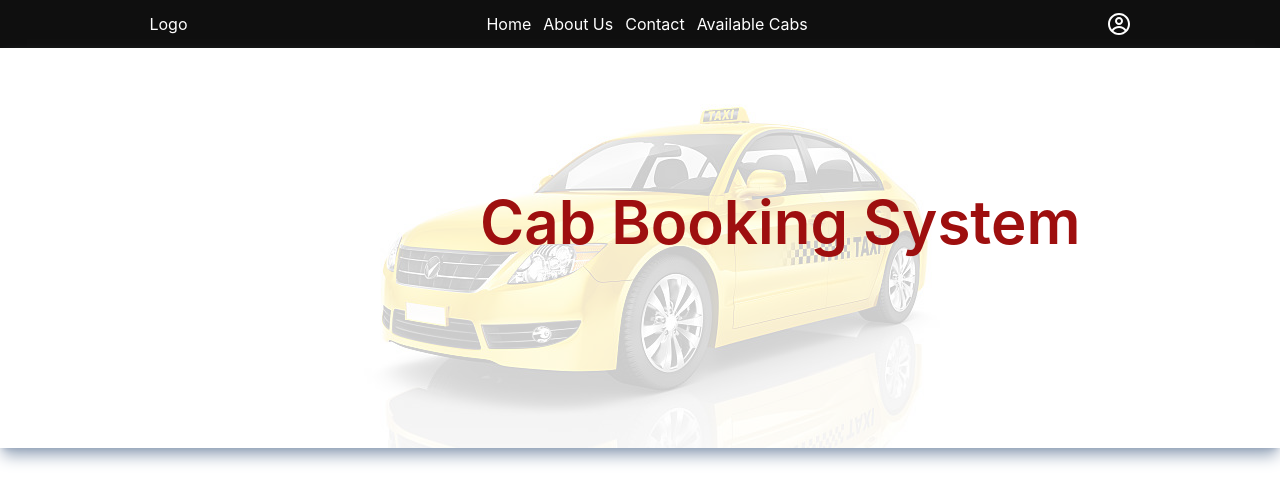
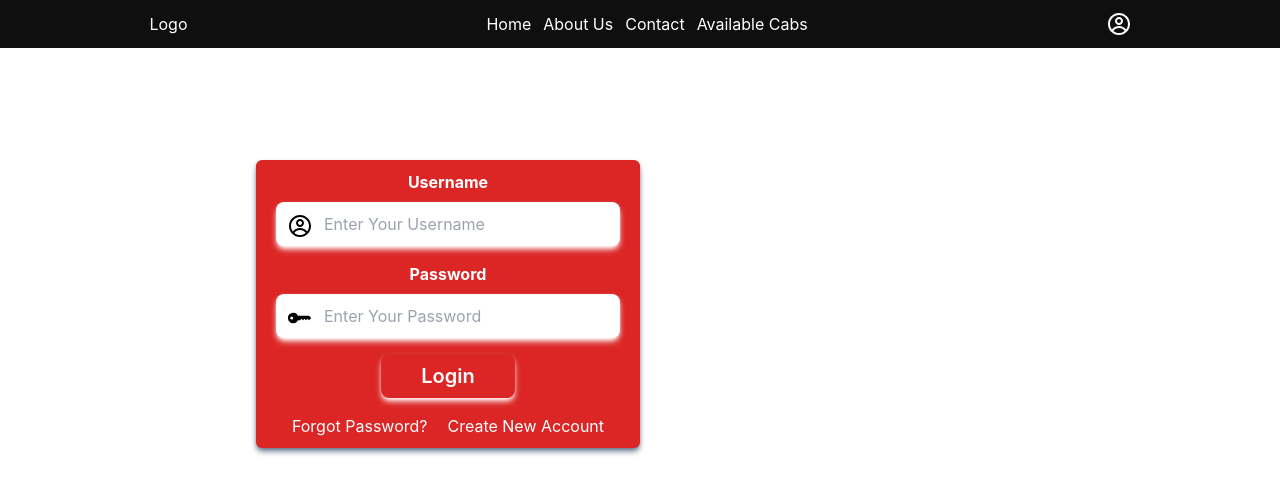
Before and after one commit to Sushant203/clz-project, a React (Create React App) app: page / in a window 1280 px wide. Shown: the top 502 px of the page. Built offline with nearby package versions, Linux system fonts and the light colour scheme.

Commit message:
login page partially completed

```diff
--- a/package.json
+++ b/package.json
@@ -6,11 +6,15 @@
     "@testing-library/jest-dom": "^5.16.5",
     "@testing-library/react": "^13.4.0",
     "@testing-library/user-event": "^13.5.0",
+    "formik": "^2.4.2",
     "react": "^18.2.0",
     "react-dom": "^18.2.0",
     "react-icons": "^4.10.1",
+    "react-router-dom": "^6.14.0",
     "react-scripts": "5.0.1",
-    "web-vitals": "^2.1.4"
+    "react-toastify": "^9.1.3",
+    "web-vitals": "^2.1.4",
+    "yup": "^1.2.0"
   },
   "scripts": {
     "start": "react-scripts start",
--- a/src/App.js
+++ b/src/App.js
@@ -1,12 +1,14 @@
 import "./App.css";
 import Home from "./components/homepage/Home";
+import Login from "./components/login/Login";
 import Navbar from "./components/navbar/Navbar";
 
 function App() {
   return (
     <div>
       <Navbar />
-      <Home />
+      <Login />
+      {/* <Home /> */}
     </div>
   );
 }
--- a/src/components/homepage/Home.jsx
+++ b/src/components/homepage/Home.jsx
@@ -22,6 +22,27 @@ const Home = () => {
       >
         cab booking system
       </h1>
+
+      {/* body section */}
+      <div>
+        <article>
+          Lorem ipsum dolor sit, amet consectetur adipisicing elit.
+          Perspiciatis, voluptatibus veritatis quaerat recusandae velit quis,
+          consectetur facilis illo id mollitia ipsum qui accusantium odit
+          possimus quae ipsam officiis illum natus! Illo ratione veritatis
+          quisquam ipsam! Quam accusamus molestiae laudantium nam debitis
+          veniam, ex dolores maxime harum aliquam! Nobis officiis quaerat
+          voluptatum recusandae, sapiente repellat perferendis nisi excepturi
+          sit? Nostrum, itaque. Necessitatibus, atque accusantium. Assumenda
+          molestias maiores nobis odit quibusdam est laborum? Laborum,
+          aspernatur unde. Illum animi adipisci ad perferendis tenetur veniam
+          aspernatur, nulla ea quasi facilis eveniet, labore, nobis sapiente.
+          Necessitatibus recusandae omnis suscipit vero reiciendis ducimus a?
+          Recusandae minus sequi porro provident reprehenderit unde dolorum
+          repellendus temporibus, enim rem nulla dolore eos obcaecati commodi
+          velit esse delectus blanditiis facilis.
+        </article>
+      </div>
     </div>
   );
 };
--- a/src/components/login/Login.jsx
+++ b/src/components/login/Login.jsx
@@ -1,7 +1,105 @@
 import React from "react";
+import { Form, ErrorMessage, Field, Formik } from "formik";
+import * as yup from "yup";
+import { BsFillKeyFill } from "react-icons/bs";
+import { CgProfile } from "react-icons/cg";
+import Signup from "./Signup";
+// formik yup validation
+const schema = yup.object().shape({
+  username: yup.string().required("username is required"),
+  password: yup
+    .string()
+    .min(8, "password is too short!!")
+    .required("password is required"),
+});
+const Login = () => {
+  const Data = [
+    {
+      name: "username",
+      type: "text",
+      icon: <CgProfile className="text-white" />,
+    },
+    {
+      name: "password",
+      type: "password",
+      icon: <BsFillKeyFill />,
+    },
+    // {
+    //   name: "submit",
+    //   type: "button",
+    // },
+  ];
+  return (
+    <div>
+      <div>{/* <h2>Login Form </h2> */}</div>
+      <div className="">
+        <Formik
+          initialValues={{
+            username: "",
+            password: "",
+          }}
+          validationSchema={schema}
+          onSubmit={(val) => {
+            console.log(val);
+          }}
+        >
+          {({ handleSubmit }) => {
+            return (
+              <Form
+                onSubmit={handleSubmit}
+                className="flex flex-col gap-4 justify-center items-center absolute top-40 left-64 capitalize border-none shadow-md shadow-slate-500 rounded-md bg-red-600 h-72 w-96"
+              >
+                {Data.map((val, i) => {
+                  return (
+                    <div key={i} className="flex flex-col gap-1 relative">
+                      <label
+                        htmlFor={val.name}
+                        className="font-bold text-white text-center"
+                      >
+                        {val.name}
+                      </label>
+                      {/* inserting icons */}
+                      <div className="">
+                        {val.name === "username" && (
+                          <CgProfile className="font-medium text-2xl absolute top-11 ml-3 " />
+                        )}
+                        {val.name === "password" && (
+                          <BsFillKeyFill className="text-green text-2xl absolute top-11 ml-3" />
+                        )}
+                      </div>
+                      <Field
+                        type={val.type}
+                        // icon={val.icon}
+                        name={val.name}
+                        placeholder={`enter your ${val.name}`}
+                        className="border-none rounded-lg shadow-md shadow-white outline-none py-2.5 px-12 capitalize"
+                      />
+                      <ErrorMessage
+                        name={val.name}
+                        component={"div"}
+                        className="text-red-500"
+                      />
+                    </div>
+                  );
+                })}
+                <button
+                  type="submit"
+                  className="border-none py-2 px-10 rounded-lg text-xl font-semibold shadow-md shadow-white text-white"
+                >
+                  Login
+                </button>
 
-const Login = () => {
-  return <div></div>;
+                <div className="flex gap-5 capitalize text-white">
+                  <h4>forgot password?</h4>
+                  <a href={Signup}>Create new account</a>
+                </div>
+              </Form>
+            );
+          }}
+        </Formik>
+      </div>
+    </div>
+  );
 };
 
 export default Login;
```
Also changed, not shown: 1 other file (tests, documents, lock files or other folders).
